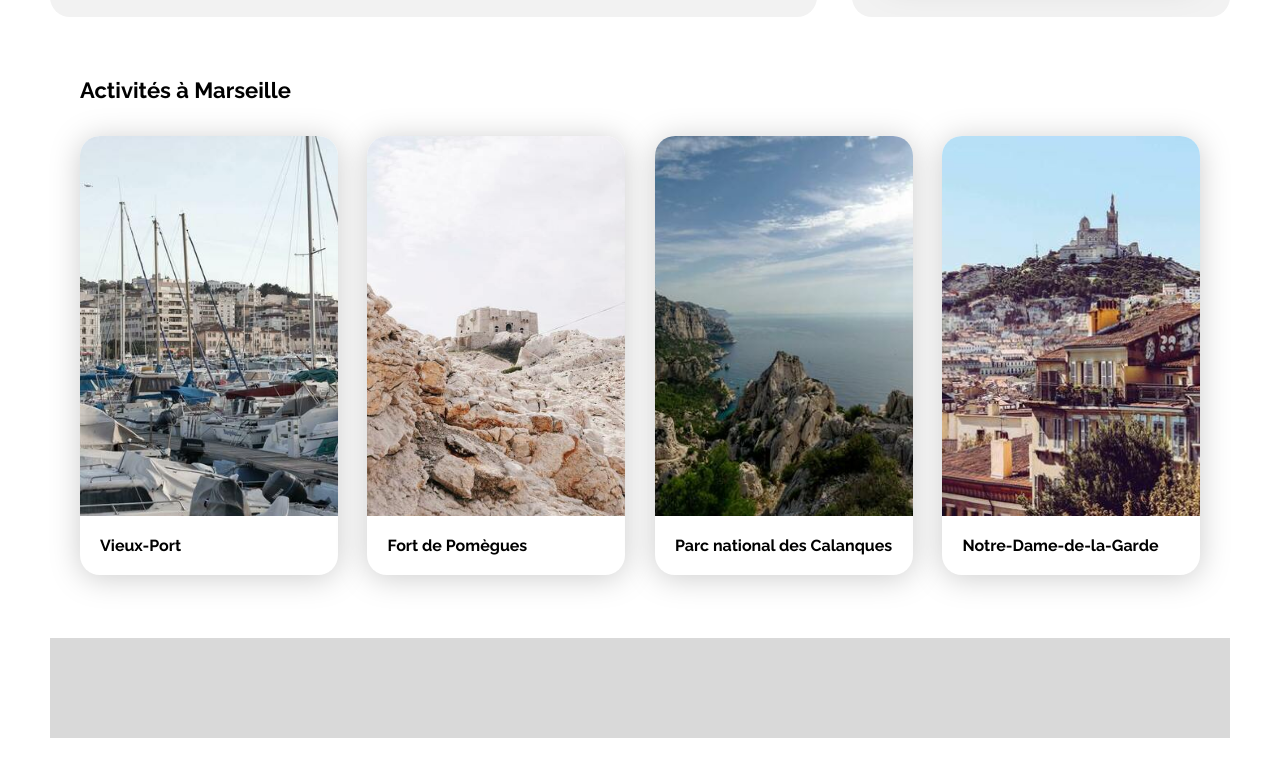
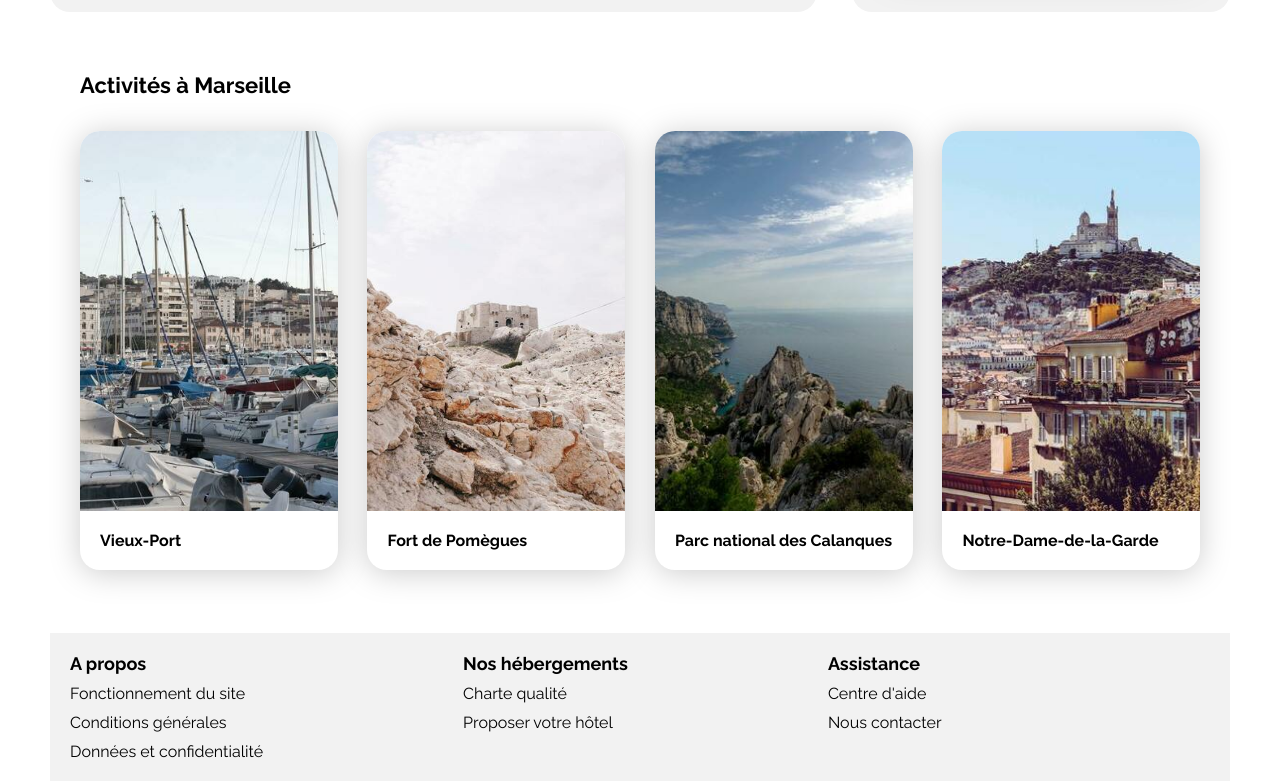
Before and after one commit to thomas-ruch/Projet-Booki, a plain HTML site: page index.html in a window 1280 px wide. Shown: the part 1005-1786 px from the top of the page. Before the commit the page ends 1743 px from the top, so only its background shows below. Drawn offline with Linux system fonts and the light colour scheme.

Commit message:
Ajout du footer (HTML et CSS)

```diff
--- a/css/style.css
+++ b/css/style.css
@@ -82,10 +82,10 @@ header {
 }
 
 nav ul {
+    display: flex;
     height: 35px;
-    display: flex;
+    list-style-type: none;
     flex-direction: row;
-    list-style-type: none;
     justify-content: space-around;
     align-items: end;
 }
@@ -188,10 +188,7 @@ nav li:hover {
     border: 1px solid #d9d9d9;
     padding: 10px;
     border-radius: 50%;
-}
-
-.search-information p {
-    margin-left: 10px;
+    margin-right: 10px;
 }
 
 /****** Hebergements And Populaires ******/
@@ -306,13 +303,13 @@ nav li:hover {
 }
 
 .card-act {
+    height: 100%;
     display: flex;
     flex-direction: column;
     padding: 0;
     background-color: white;
     border-radius: 20px;
     filter: drop-shadow(0px 3px 15px rgba(0, 0, 0, 0.2));
-    margin-top: 33px;
 }
 
 .card-act img {
@@ -331,6 +328,7 @@ nav li:hover {
     flex-direction: row;
     flex-wrap: wrap;
     justify-content: space-between;
+    margin-top: 33px;
 }
 
 .activites-cards a {
@@ -339,14 +337,45 @@ nav li:hover {
 
 /****** Footer ***********/
 footer {
+    background-color: #f2f2f2;
     margin-top: 33px;
-    height: 100px;
-    background-color: #d9d9d9;
+    padding: 20px;
+}
+
+.footer-infos {
+    display: flex;
+    flex-direction: row;
+}
+
+.info {
+    margin-right: 200px;
+}
+
+.info h4 {
+    font-size: 18px;
+}
+
+.info ul {
+    padding: 0;
+    margin-top: 10px;
+}
+
+.info li {
+    list-style-type: none;
+    margin-top: 10px;
+    font-size: 16px;
 }
 
 /* Le code ci-dessous correspond à la version responsive uniquement */
 
 /****** Media queries ***********/
+
+@media (min-width: 768px) {
+    .form-button-icon {
+        display: none;
+    }
+}
+
 /* Medium devices (tablets, less/equal than 1024px) */
 @media (max-width: 1024px) {
     .hebergements-and-populaires {
--- a/index.html
+++ b/index.html
@@ -279,7 +279,33 @@
                 </div>
             </section>
         </main>
-        <footer></footer>
+
+        <footer>
+            <div class="footer-infos">
+                <div class="info">
+                    <h4>A propos</h4>
+                    <ul>
+                        <li><a href="#">Fonctionnement du site</a></li>
+                        <li><a href="#">Conditions générales</a></li>
+                        <li><a href="#">Données et confidentialité</a></li>
+                    </ul>
+                </div>
+                <div class="info">
+                    <h4>Nos hébergements</h4>
+                    <ul>
+                        <li><a href="#">Charte qualité</a></li>
+                        <li><a href="#">Proposer votre hôtel</a></li>
+                    </ul>
+                </div>
+                <div class="info">
+                    <h4>Assistance</h4>
+                    <ul>
+                        <li><a href="#">Centre d'aide</a></li>
+                        <li><a href="#">Nous contacter</a></li>
+                    </ul>
+                </div>
+            </div>
+        </footer>
     </div>
     </div>
 </body>
```
